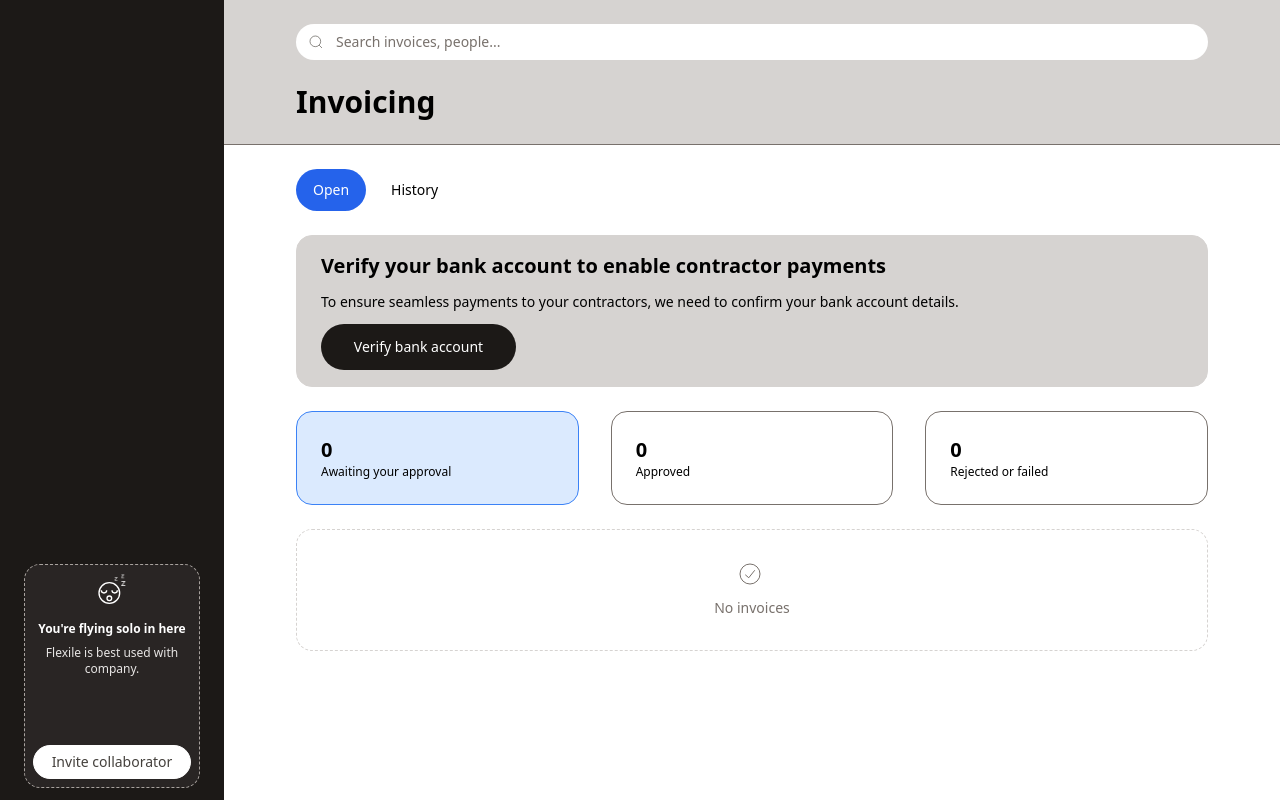
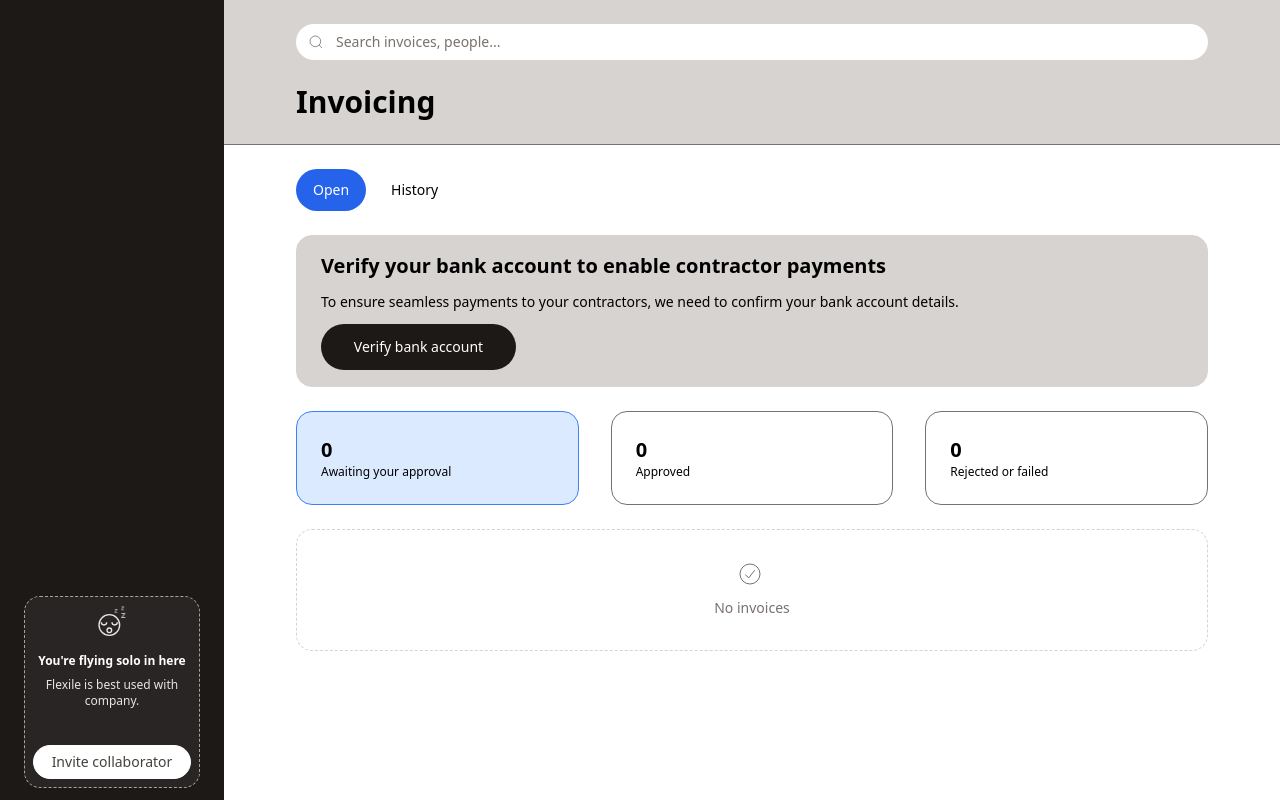
Before and after one commit to KenzoBenzo/flexile-working-project, a Nuxt app: page / in a window 1280 px wide. Built offline with nearby package versions, Linux system fonts and the light colour scheme.

Commit message:
sidebar tweaks

```diff
--- a/components/Sidebar.vue
+++ b/components/Sidebar.vue
@@ -6,7 +6,7 @@ import Button from "@/components/Button.vue";
 		class="bg-gray-900 h-16 flex items-center justify-end md:flex-col w-full md:h-screen md:w-56 px-6 py-3"
 	>
 		<div
-			class="flex flex-col justify-between w-full border border-dashed border-gray-400 bg-gray-800 text-white text-xs p-2 rounded-2xl min-h-56"
+			class="flex flex-col justify-between w-full border border-dashed border-gray-400 bg-gray-800 text-white text-xs p-2 rounded-2xl min-h-48"
 		>
 			<div class="text-center">
 				<svg
@@ -15,7 +15,7 @@ import Button from "@/components/Button.vue";
 					viewBox="0 0 24 24"
 					fill="none"
 					xmlns="http://www.w3.org/2000/svg"
-					class="mx-auto mb-4"
+					class="mx-auto mb-4 text-gray-200"
 				>
 					<rect
 						x="2.25"
```
